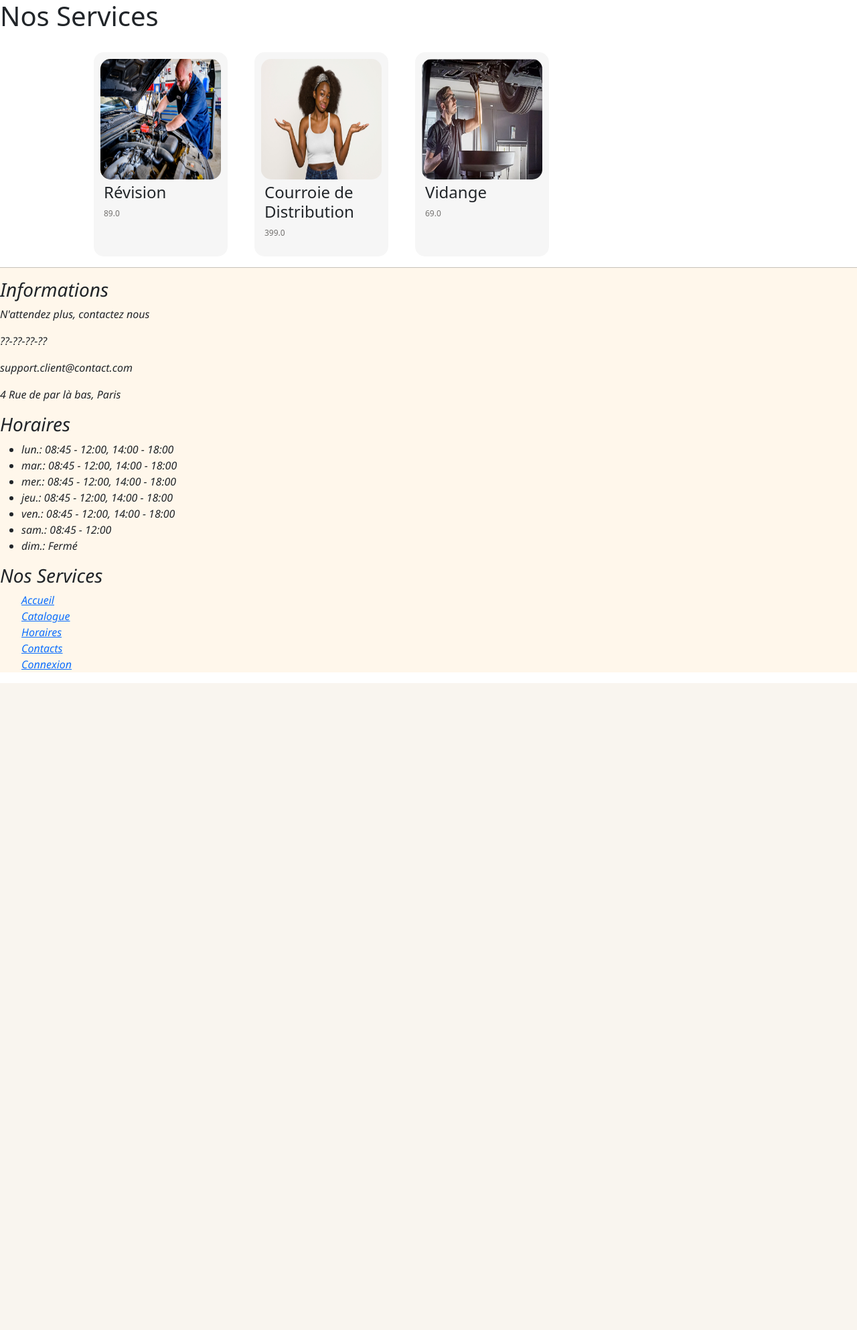
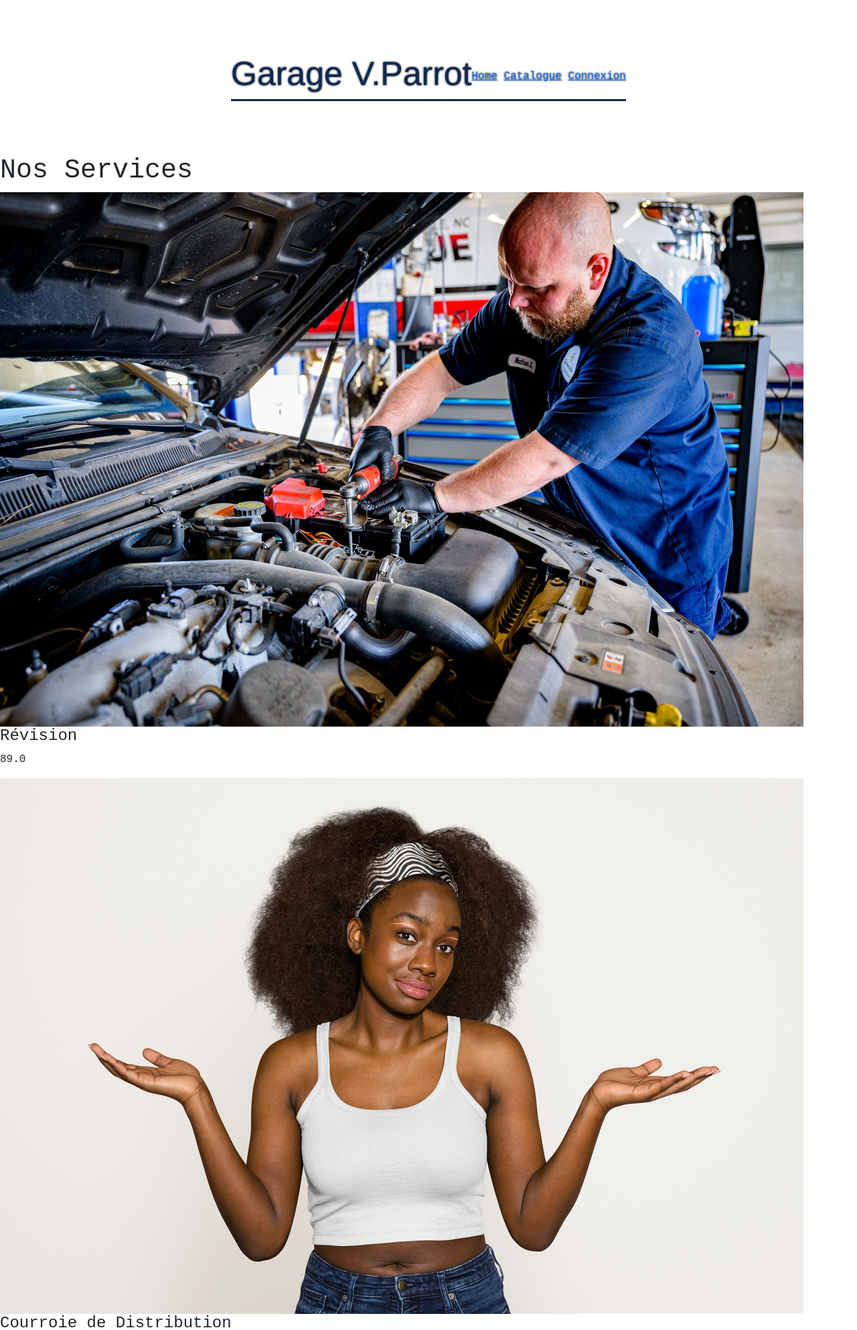
Before and after one commit to Agt-Cooper/Garage-VP, a Django app: page /services.html in a window 1280 px wide. Shown: the top 1986 px of the page at 67% size. Before the commit the page ends 1020 px from the top, so only its background shows below. Run offline with Django 4.2, Linux system fonts and the light colour scheme; data comes from the database, SQL or seed files in the repository.

Commit message:
header et footer

```diff
--- a/static/css/style.css
+++ b/static/css/style.css
@@ -1,83 +1,171 @@
-/* service-container */
-.service-container {
-  width: 1000px;
-  margin: 30px auto auto auto;
-  display: grid;
-  grid-template-columns: 200px 200px 200px 200px 200px;
-  grid-gap: 40px;
+html {
+  scroll-behavior: smooth;
+}
+body{
+  margin: 0;
+  padding: 0;
+  font-family: 'Courier New', Courier, monospace
+}
+nav{
+  display: flex;
+  flex-wrap: wrap;
+  justify-content: center;
+  align-items: center;
+  border-bottom: 3px solid #0E2954;
+}
+nav h1{
+  color: #0E2954;
+  font-family: 'Franklin Gothic Medium', 'Arial Narrow', Arial, sans-serif;
+  font-size: 40px;
 }
 
-.service-item {
-    width: 200px;
-    padding: 10px;
-    background-color: #f6f6f6;
-    border-radius: 5px;
-    font-size: 150%;
-    border-radius: 15px;
+nav .liens{
+  margin-top: 4px;
+  margin-left: 320px;
+
 }
 
-.service-img img {
-  width: 180px;
-  height: 180px;
-  border-radius: 15px;
+nav .liens a{
+  text-decoration: none;
+  color: black;
+  margin-right: 10px;
+  border-bottom: 1px solid #0E2954;
+  padding-bottom: 3px;
 }
 
-/* product-info */
-.service-info {
-  padding-left: 5px;
-  padding-top: 5px;
+.exept {
+  background-color: lightgreen;
+  border-radius: 0px 14px;
+  margin-bottom: 2px;
+
 }
 
-/* service-title */
-.service-title {
-  font-size: .99rem;
-  line-height: 1.5;
-  font-weight: bold;
+button {
+  display: block;
+  cursor: grab;
 }
 
-/* product-desc */
-.service-desc {
-  font-size: .75rem;
-  line-height: 1.5;
-  color: rgba(58, 56, 53, 0.7);
-}
+header {
+  display: flex;
+  flex-direction: column;
+  align-items: center;
+  background-image: url(#);
+  /*background: url('../Site/Images/Bannière\ accueil.jpg');*/
+  background-size: cover;
+  background-position: center;
+  color: white;
+  text-shadow: 0 0 3px black;
+  padding: 80px;
 
-.admin-service-list {
-  max-height: 500px;
-  overflow: scroll;
-  padding: 0;
-  border: 1px solid lightgrey;
 }
 
 
-#admin-service-preview {
-  margin: 30px auto auto auto;
-  width: 200px;
+header h1 {
+  font-family: 'Franklin Gothic Medium', 'Arial Narrow', Arial, sans-serif;
+  font-size: 50px;
 }
 
-.admin-panel {
-  margin-top: 30px;
+header h3 {
+  font-family: 'Franklin Gothic Medium', 'Arial Narrow', Arial, sans-serif;
+  font-size: 24px;
 }
 
-#admin-service-details-form .row {
-  margin: 15px auto 15px auto;
+header h5 {
+  font-family: 'Franklin Gothic Medium', 'Arial Narrow', Arial, sans-serif;
+  font-size: 12px;
+  margin-top: 2px;
+  text-align: center;
 }
 
-.pouet {
-        color: red;
-        background: rgb(21, 227, 55);
-        border: 1px dashed blue;
-        border-radius: 5px;
+.main {
+  margin-top: 40px;
+  display: flex;
+  flex-direction: column;
+  align-items: center;
 }
 
-/* ####### FOOTER ####### */
+.main .content .card {
+  display: flex;
+  flex-wrap: wrap;
+  justify-content: center;
+  margin-bottom: 18px;
+
+}
+
+.main .content .card .left {
+  flex: 0 0 25%;
+  padding : 20px;
+  background-color: #0E2954;
+  color: #84A7A1;
+}
+
+.main .content .card.right {
+  flex: 0 0 75%;
+
+}
+
+.main .content .card .right img {
+  height: 300px;
+  width: 400px;
+  margin-top: 5px;
+}
 
 footer {
-  font-family: 'Segoe UI', Tahoma, Geneva, Verdana, sans-serif;
-  font-style: italic;
-  background: #fff7eb;
+  margin-top: 40px;
+  border-top: 3px solid #0E2954;
+  background-color: black;
+  color: white;
+  padding: 30px 100px;
 }
 
-.liste-services {
-  list-style-type: none;
+footer h1 {
+  font-family: 'Franklin Gothic Medium', 'Arial Narrow', Arial, sans-serif;
+  /*border-bottom: 2px solid #0E2954;*/
+  text-decoration: underline;
+  text-underline-offset: 10px;
+  text-decoration-color: #0E2954;
+  width: 15%;
+  padding-bottom: 5px;
 }
+
+footer .contacts {
+  margin-top: -10px;
+  display: flex;
+  justify-content: center;
+  flex-wrap: wrap;
+}
+
+footer .contacts .contact {
+  margin-right: 20px;
+  padding: 20px;
+
+}
+
+footer .contacts .contact p {
+  max-width: 300px;
+}
+
+footer #contact {
+  color: #2E8A99;
+}
+
+@media screen and (max-width : 680px){
+  nav .liens {
+      margin-left: 0px;
+      margin-bottom: 20px;
+  }
+  .main .card{
+      margin: 10px;
+  }
+  .main .content .card .right img {
+      height: 150px;
+      width: 100%;
+      margin-top: 0px;
+  }
+  .main .content .card {
+      display: block;
+  }
+  footer {
+      padding: 30px;
+  }
+}
--- a/templates/footer.html
+++ b/templates/footer.html
@@ -1,10 +1,42 @@
 <footer>
-  <!-- Footer -->
-<hr>
+<!-- Footer -->
+  <h1>Contacts</h1>
+  <div>
+      <div class="contacts">
+          <div class="contact">
+              <h2>Assistance 24h/24</h2>
+              <ul class="liste-horaires">
+                <li>lun.:  08:45 - 12:00, 14:00 - 18:00</li>
+                <li>mar.:  08:45 - 12:00, 14:00 - 18:00</li>
+                <li>mer.:  08:45 - 12:00, 14:00 - 18:00</li>
+                <li>jeu.:  08:45 - 12:00, 14:00 - 18:00</li>
+                <li>ven.:  08:45 - 12:00, 14:00 - 18:00</li>
+                <li>sam.:  08:45 - 12:00</li>
+                <li>dim.:  Fermé</li>
+              </ul>
+          </div>
+          <div class="contact">
+              <h2>Garantie constructeur préservée</h2>
+              <p> Lorem ipsum dolor, sit amet consectetur adipisicing elit. Officia excepturi repellat omnis aspernatur sequi tempore cum dignissimos illum? Dolore iusto mollitia laborum sint labore aut hic nobis similique ex quo.</p>
+          </div>
+          <div class="contact">
+              <h2>Automobiliste et responsable</h2>
+              <p> Lorem ipsum dolor, sit amet consectetur adipisicing elit. Officia excepturi repellat omnis aspernatur sequi tempore cum dignissimos illum? Dolore iusto mollitia laborum sint labore aut hic nobis similique ex quo.</p>
+          </div>
+          <div class="contact">
+              <h2>Réseau</h2>
+              <p> Lorem ipsum dolor, sit amet consectetur adipisicing elit. Officia excepturi repellat omnis aspernatur sequi tempore cum dignissimos illum? Dolore iusto mollitia laborum sint labore aut hic nobis similique ex quo.</p>
+          </div>
+      </div>
+  </div>
+  <p id="contact">&copy; 2023, Garage V.Parrot</p>
+
+</footer>
+<!-- <hr>
 
   <div class="content-footer">
 
-    <div class="blo footer-infos">
+    <div class="bloc footer-infos">
 
       <h3>Informations</h3>
 
@@ -15,9 +47,9 @@
 
     </div>
 
-    <div class="blo footer-services">
+    <div class="bloc footer-horaires">
 
-      <h3>Horaires</h3>
+      <h3>Nos horaires</h3>
 
       <ul class="liste-horaires">
         <li>lun.:  08:45 - 12:00, 14:00 - 18:00</li>
@@ -31,7 +63,7 @@
 
     </div>
 
-    <div class="blo footer-services">
+    <div class="bloc footer-services">
 
       <h3>Nos Services</h3>
 
@@ -46,5 +78,4 @@
     </div>
 
   </div>
-
-</footer>
+   -->
--- a/templates/header.html
+++ b/templates/header.html
@@ -1,3 +1,15 @@
-<div>
-  <!-- Header -->
-</div>
+<header>
+<!-- Header -->
+
+<nav>
+    <h1>Garage V.Parrot</h1>
+    <div class="onglets">
+      <a href="#">Home</a>
+      <a href="#"></a>
+      <a href="#"></a>
+      <a href="#">Catalogue</a>
+      <a href="#">Connexion</a>
+    </div>
+  </nav>
+
+</header>
--- a/templates/layout.html
+++ b/templates/layout.html
@@ -3,6 +3,7 @@
 <html lang="en">
     <head>
         <meta charset="UTF-8">
+        <meta name="viewport" content="width=device-width, initial-scale=1.0">
         <link href="https://cdn.jsdelivr.net/npm/bootstrap@5.3.0-alpha3/dist/css/bootstrap.min.css" rel="stylesheet" integrity="sha384-KK94CHFLLe+nY2dmCWGMq91rCGa5gtU4mk92HdvYe+M/SXH301p5ILy+dN9+nJOZ" crossorigin="anonymous">
         <link rel="stylesheet" href="{% static 'css/style.css' %}">
         <title>{{page_title}} - Garage Vincent Parrot</title>
```
Also changed, not shown: garage/templates/garage/home.html (+33 -6 lines).
